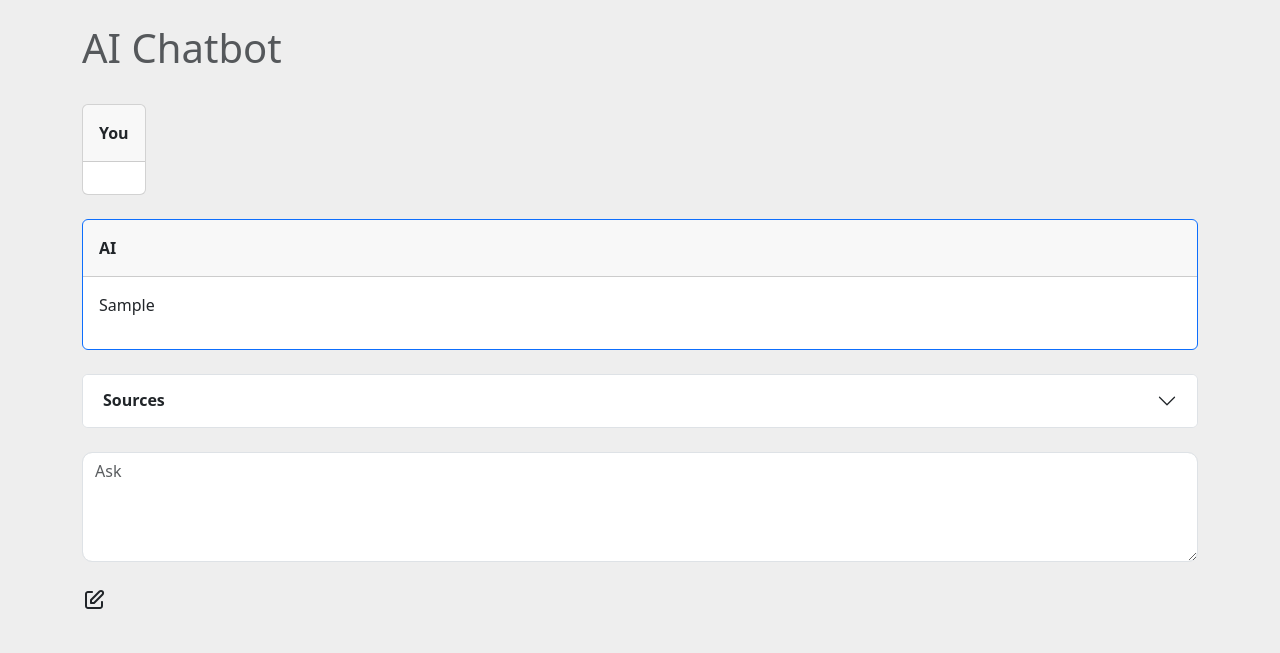
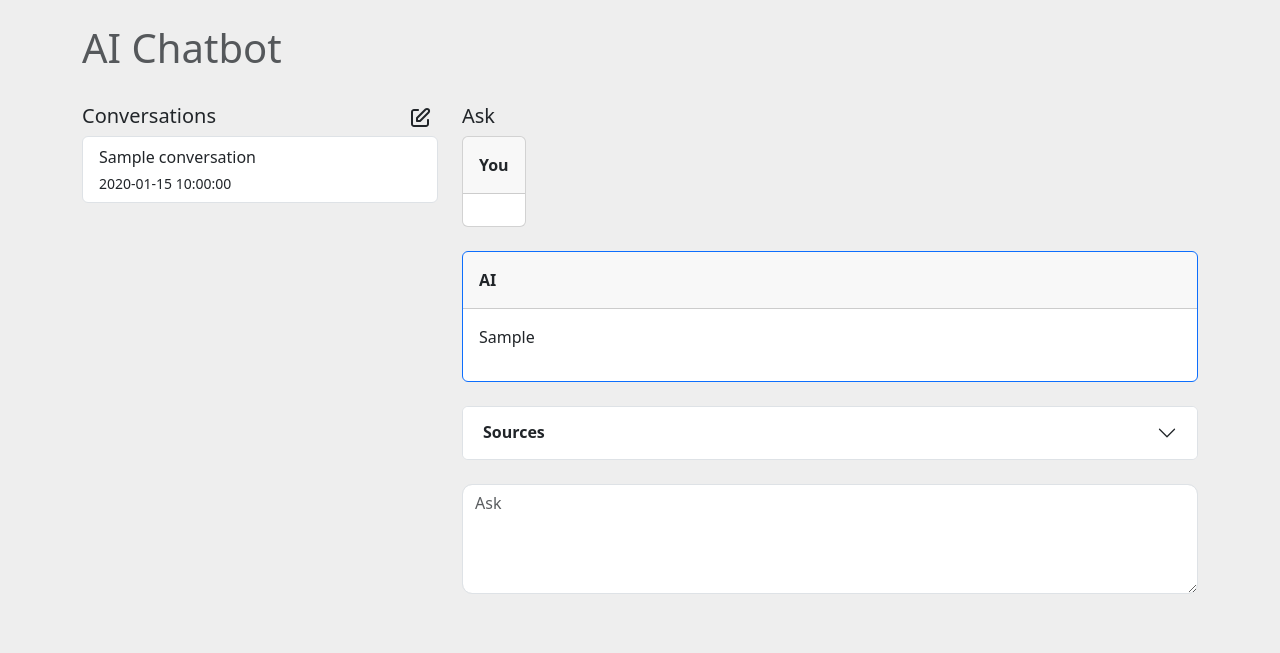
Before and after one commit to aws-samples/ai-chat-accelerator, a Flask app: template templates/index.html in a window 1280 px wide. Shown: the top 653 px of the page. Run offline with Flask 3, Linux system fonts and the light colour scheme; the template is opened without the code that fills it: most values are stand-ins (such as "Sample title", 1, 10 or a date in 2020); some libraries are stand-ins or nearby versions.

Commit message:
adds selectable conversation history to the gui (#5)

```diff
--- a/log.py
+++ b/log.py
@@ -13,4 +13,10 @@
 def debug(obj):
     """log object as json if in debug mode"""
     if logging.getLogger().level == logging.DEBUG:
+        logging.debug(json.dumps(obj, indent=2, default=str))
+
+
+def info(obj):
+    """log object as json if in info mode"""
+    if logging.getLogger().level == logging.INFO:
         logging.info(json.dumps(obj, indent=2, default=str))
--- a/main.py
+++ b/main.py
@@ -50,10 +50,42 @@
     return "healthy"
 
 
+def get_current_user_id():
+    """get the currently logged in user"""
+    # TODO: get current user id from auth
+    return "1"
+
+
+def get_chat_history(user_id):
+    """
+    fetches the user's latest chat history
+    """
+    logging.info(f"fetching chat history for user {user_id}")
+
+    # fetch last 10 questions from db
+    history = db.list_by_user(user_id, 10)
+
+    # build list of objects that have
+    # the first question in each conversation and the date
+    result = []
+    for h in history:
+        if len(h["questions"]) == 0:
+            continue
+        result.append({
+            "conversationId": h["conversationId"],
+            "created": datetime.fromisoformat(h["created"]).strftime("%B %d, %Y"),
+            "initial_question": h["questions"][0]["q"],
+        })
+    return result
+
+
 @app.route("/")
 def index():
     """home page"""
-    return render_template("index.html", conversation={})
+    user_id = get_current_user_id()
+    return render_template("index.html",
+                           conversation={},
+                           chat_history=get_chat_history(user_id))
 
 
 @app.route("/new", methods=["POST"])
@@ -82,10 +114,12 @@
     question = question.rstrip()
     logging.info(f"question: {question}")
 
+    user_id = get_current_user_id()
+
     # if conversation id is blank, start a new one
     # else, fetch conversation history from db
     if id == "":
-        conversation = db.new(datetime.now(timezone.utc).isoformat())
+        conversation = db.new(user_id, datetime.now(timezone.utc).isoformat())
     else:
         conversation = db.get(id)
         logging.info("fetched conversation")
@@ -94,7 +128,18 @@
     _, conversation, sources = ask_internal(conversation, question)
 
     # render ui with question history, answer, and top 3 document references
-    return render_template("chat.html", conversation=conversation, sources=sources)
+    return render_template("body.html",
+                           conversation=conversation,
+                           sources=sources,
+                           chat_history=get_chat_history(user_id))
+
+
+@app.route("/conversation/<id>", methods=["GET"])
+def get_conversation(id):
+    """GET /conversation/<id> fetches a conversation by id"""
+
+    conversation = db.get(id)
+    return render_template("chat.html", conversation=conversation)
 
 
 @app.route("/api/ask", methods=["POST"])
@@ -158,6 +203,12 @@
     return db.list(10)
 
 
+@app.route("/api/conversations/users/<user_id>")
+def conversations_get_by_user(user_id):
+    """fetch top 10 conversations for a user"""
+    return db.list_by_user(user_id, 10)
+
+
 @app.route("/api/conversations/<id>")
 def conversations_get(id):
     """fetch a conversation by id"""
--- /dev/null
+++ b/templates/body.html
@@ -0,0 +1,9 @@
+<div class="col-4">
+  {% include "conversations.html" with context %}
+</div>
+<div class="col-8">
+  <h5>Ask</h5>
+  <div id="chat-content" class="col-12">
+    {% include "chat.html" with context %}
+  </div>
+</div>
--- a/templates/chat.html
+++ b/templates/chat.html
@@ -1,6 +1,6 @@
-<div>
 <form name="input">
   <div>
+    {% if conversation.questions|length > 0 %}
     <!-- list of all questions and answers -->
     <ul id="chat" class="list-unstyled">
       {% for question in conversation.questions %}
@@ -28,6 +28,7 @@
       </li>
       {% endfor %}
     </ul>
+    {% endif %}
 
     {% if sources|length > 0 %}
     <div class="accordion">
@@ -53,8 +54,8 @@
             <ul>
               {% for source in sources %}
               <li>
-                  <a href="{{source.url}}">{{source.name}}</a> ({{(source.score
-                  * 100)|int}}%)
+                <a href="{{source.url}}">{{source.name}}</a> ({{(source.score *
+                100)|int}}%)
               </li>
               {% endfor %}
             </ul>
@@ -81,13 +82,11 @@
         hx-trigger="keydown[key==='Enter'&&!shiftKey]"
         hx-on:keydown="(event.keyCode===13&&!event.shiftKey)?event.preventDefault():null"
         hx-post="/ask"
-          hx-target="#content"
+        hx-target="#body"
         hx-indicator="#indicator"
       ></textarea>
     </div>
   </div>
   <br />
-
-    {% include "spinner.html" %} {% include "new.html" %}
+  {% include "spinner.html" %}
 </form>
-</div>
--- /dev/null
+++ b/templates/conversations.html
@@ -0,0 +1,22 @@
+<div class="row">
+  <div class="d-flex w-100 justify-content-between">
+    <h5>Conversations</h5>
+    <div class="col-1">{% include "new.html" %}</div>
+  </div>
+</div>
+<div class="list-group">
+  {% for conversation in chat_history %}
+  <a
+    class="list-group-item list-group-item-action cursor-pointer"
+    style="cursor: pointer;"
+    aria-current="true"
+    hx-get="/conversation/{{conversation.conversationId}}"
+    hx-target="#chat-content"
+  >
+    <p class="mb-1">{{conversation.initial_question}}</p>
+    <div class="d-flex w-100 justify-content-between">
+      <small>{{conversation.created}}</small>
+    </div>
+  </a>
+  {% endfor %}
+</div>
--- a/templates/index.html
+++ b/templates/index.html
@@ -35,8 +35,8 @@
           </div>
         </div>
         <br />
-        <div id="content" class="row">
-          {% include "chat.html" with context %}
+        <div id="body" class="row">
+          {% include "body.html" with context %}
         </div>
       </div>
     </section>
--- a/templates/new.html
+++ b/templates/new.html
@@ -3,7 +3,7 @@
   onmouseout="this.style.cursor='default'"
   hx-trigger="click"
   hx-post="/new"
-  hx-target="#content"
+  hx-target="#chat-content"
   hx-indicator="#indicator"
 >
   <svg
```
Also changed, not shown: database.py (+23 -4 lines), README.md. Lines whose indentation alone changed are shown as unchanged.
